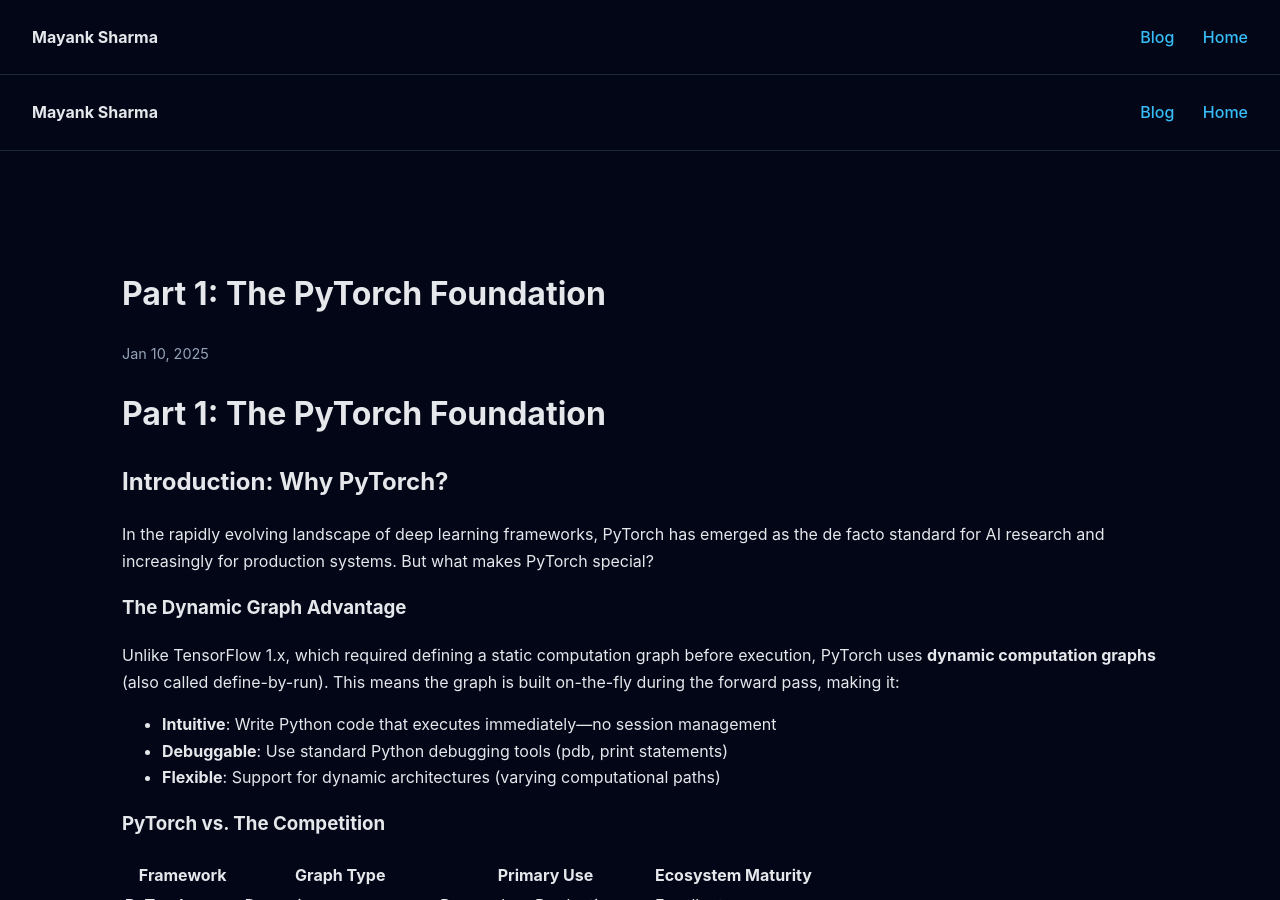
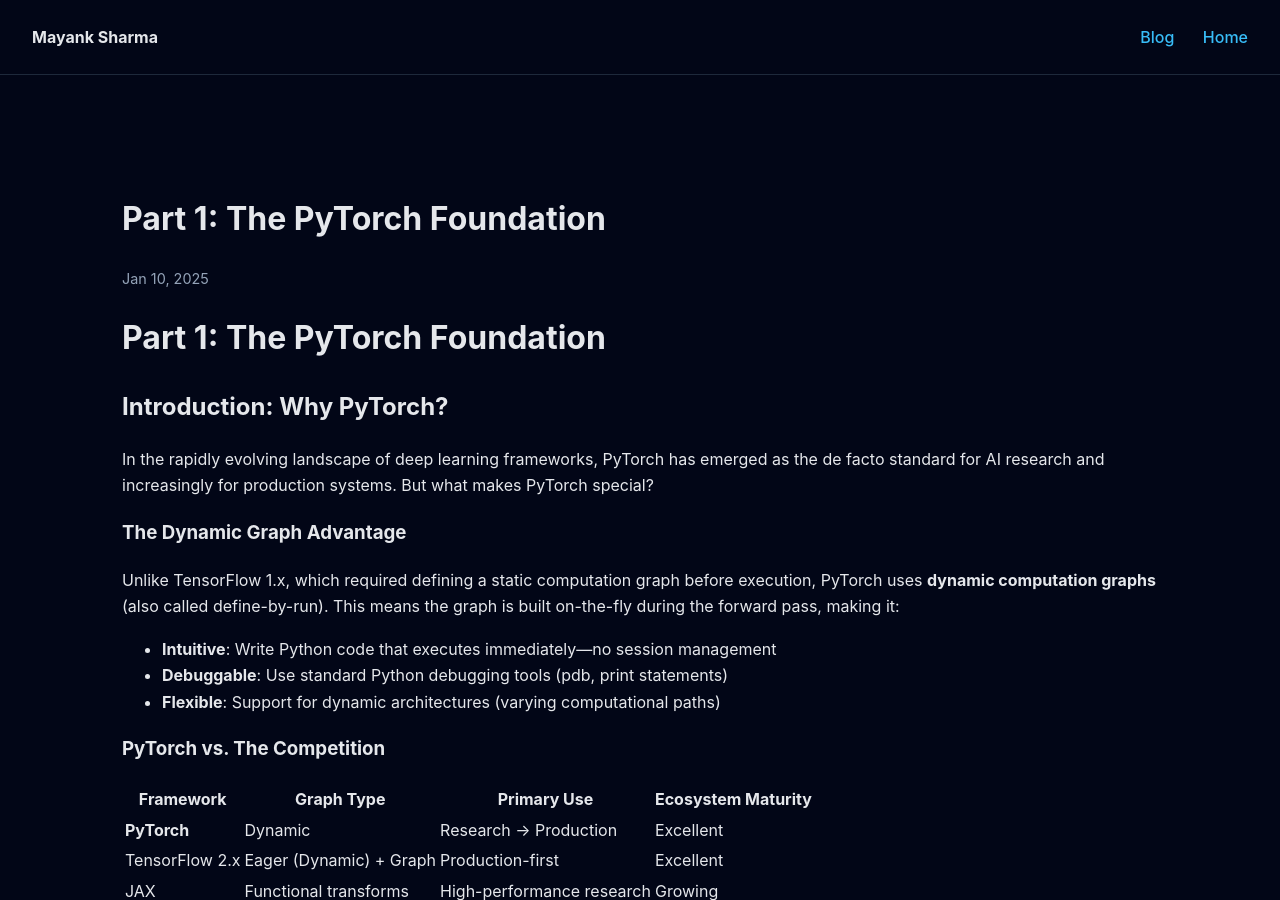
Before and after one commit to mayank1101/mayank1101.github.io, a Jekyll site: the page built from _posts/2025-12-15-pytorch-foundation-part1.md, in a window 1280 px wide and 900 px high. Built offline with Jekyll 4.4.1, drawn with Linux system fonts in a browser that asks for light colours.

Commit message:
fixed multiple redundent navs in blog and post

```diff
--- a/_layouts/post.html
+++ b/_layouts/post.html
@@ -11,13 +11,13 @@
 
 <body>
 
-<nav class="nav">
+<!-- <nav class="nav">
   <strong>Mayank Sharma</strong>
   <div>
     <a href="/blog.html">Blog</a>
     <a href="/">Home</a>
   </div>
-</nav>
+</nav> -->
 
 <div class="container section fade-in">
   <h1>{{ page.title }}</h1>
```
